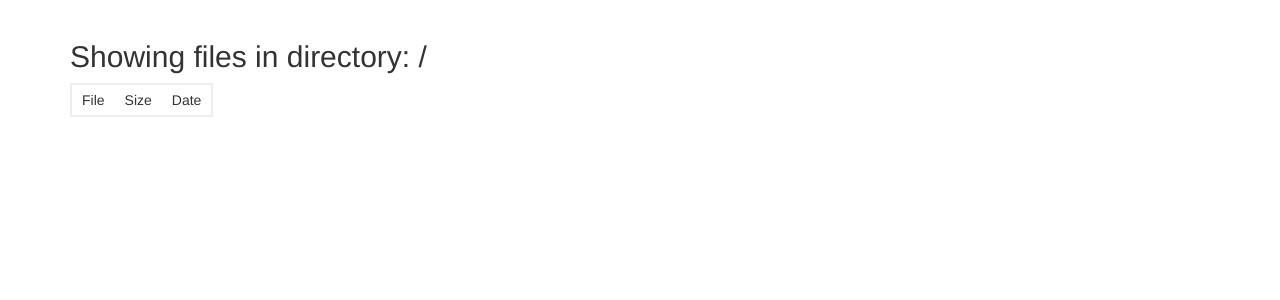
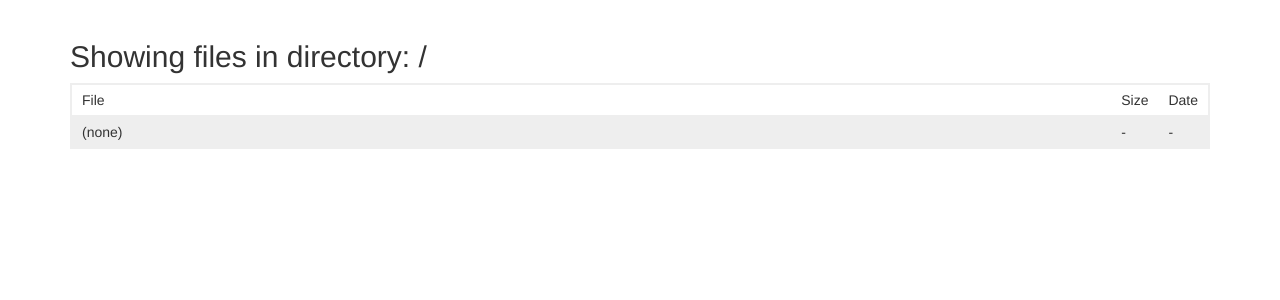
Before and after one commit to nickrobson/pyven, a Flask app: page /content/public/ in a window 1280 px wide. Shown: the part 52-352 px from the top of the page. Run offline with Flask 2, Linux system fonts and the light colour scheme; some libraries are stand-ins or nearby versions.

Commit message:
Show (none) if no files in directory

```diff
--- a/templates/dir.html
+++ b/templates/dir.html
@@ -14,6 +14,12 @@
                 <td>{{ info.size }}</td>
                 <td>{{ info.date }}</td>
             </tr>
+        {% else %}
+            <tr class="dirlist-file">
+                <td>(none)</td>
+                <td>-</td>
+                <td>-</td>
+            </tr>
         {% endfor %}
     </table>
 {% endblock %}
```
